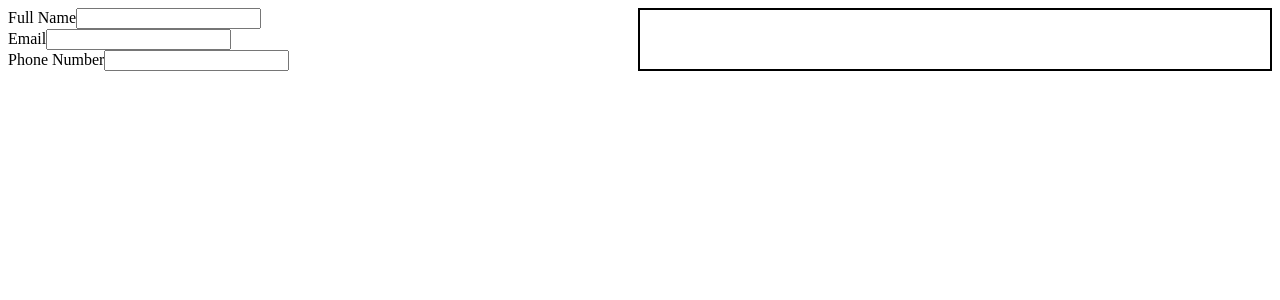
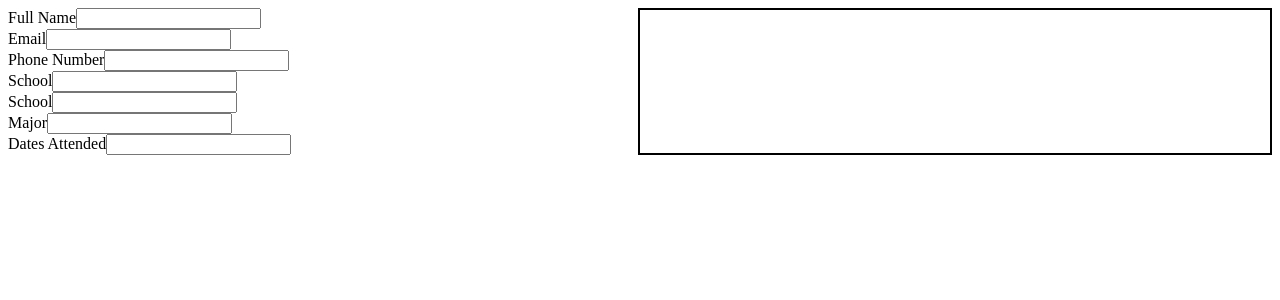
Before and after one commit to cwalker3/cv-application, a React (Vite) app: page / in a window 1280 px wide. Shown: the top 300 px of the page. Built offline with nearby package versions, Linux system fonts and the light colour scheme.

Commit message:
add Education Form

```diff
--- a/src/App.jsx
+++ b/src/App.jsx
@@ -1,5 +1,6 @@
 import { useState } from 'react';
 import PersonalForm from './components/PersonalForm'
+import EducationForm from './components/EducationForm'
 import Resume from './components/Resume'
 
 function App() {
@@ -12,8 +13,7 @@ function App() {
     schoolDate: '',
     company: '',
     position: '',
-    startDate: '',
-    endDate: ''
+    jobDate: ''
   })
 
   function handleChange(e) {
@@ -26,6 +26,7 @@ function App() {
     <>
       <div className="forms">
         <PersonalForm data={data} onChange={handleChange}/>
+        <EducationForm data={data} onChange={handleChange}/>
       </div>
       <Resume data={data} />
     </>
```
